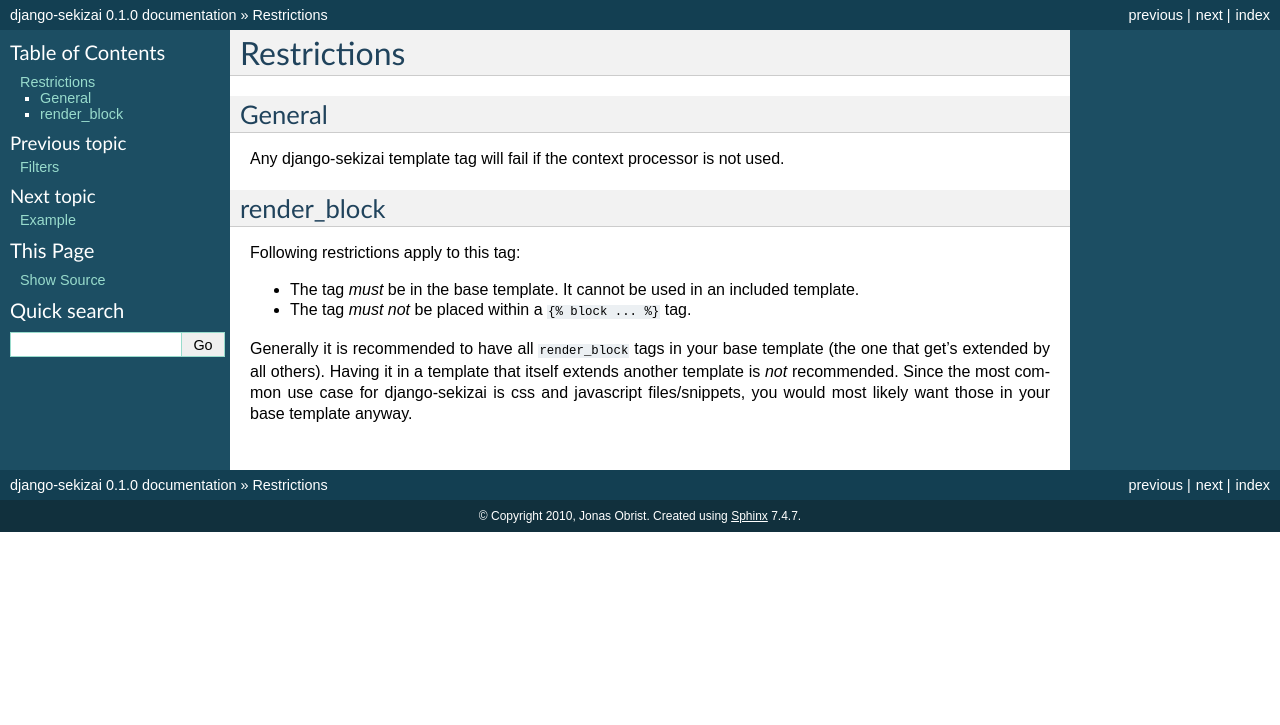
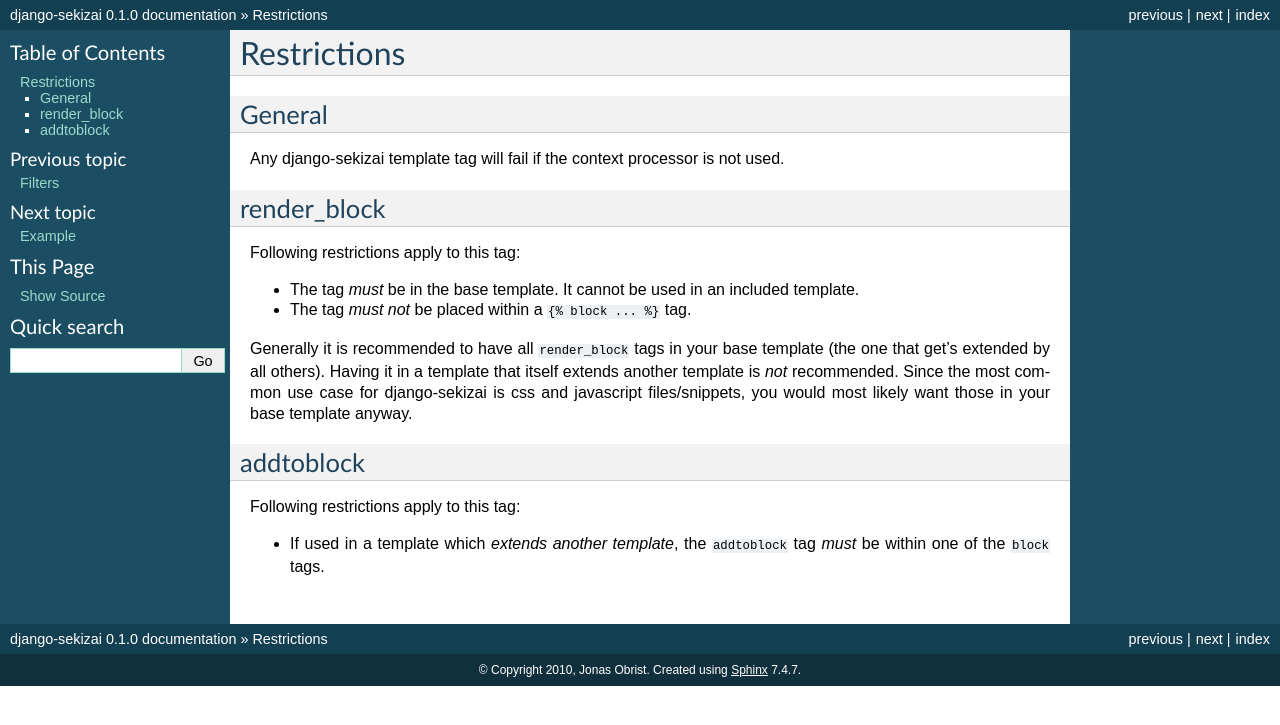
Before and after one commit to django-cms/django-sekizai, a Sphinx documentation site: the page built from docs/restrictions.rst, in a window 1280 px wide. Shown: the top 725 px of the page. Built offline with Sphinx 7.4.7, drawn with Linux system fonts in a browser that asks for light colours.

Commit message:
minor documentation update

```diff
--- a/docs/restrictions.rst
+++ b/docs/restrictions.rst
@@ -23,3 +23,12 @@
 that itself extends another template is *not* recommended. Since the most
 common use case for django-sekizai is css and javascript files/snippets, you
 would most likely want those in your base template anyway.
+
+**********
+addtoblock
+**********
+
+Following restrictions apply to this tag:
+
+* If used in a template which *extends another template*, the ``addtoblock`` tag
+  *must* be within one of the ``block`` tags.
```
